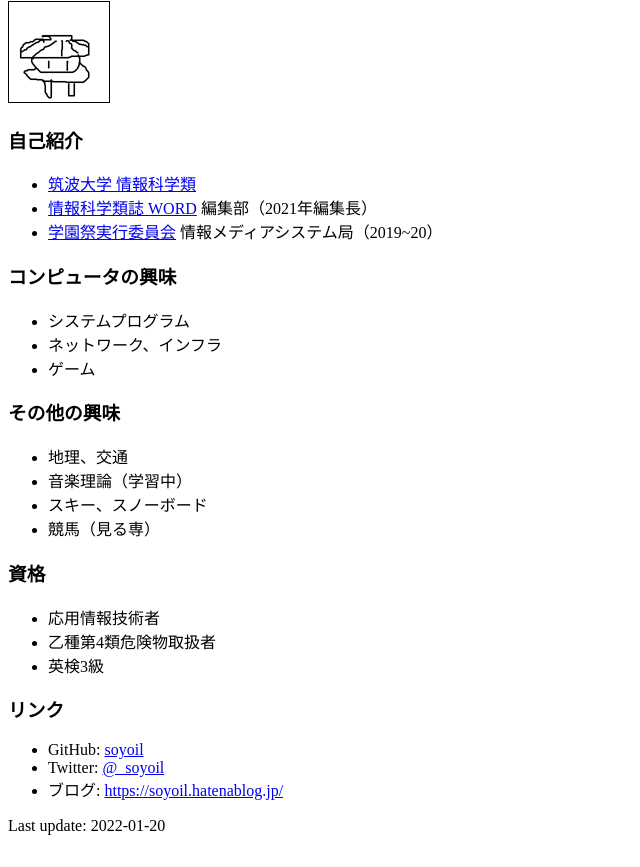
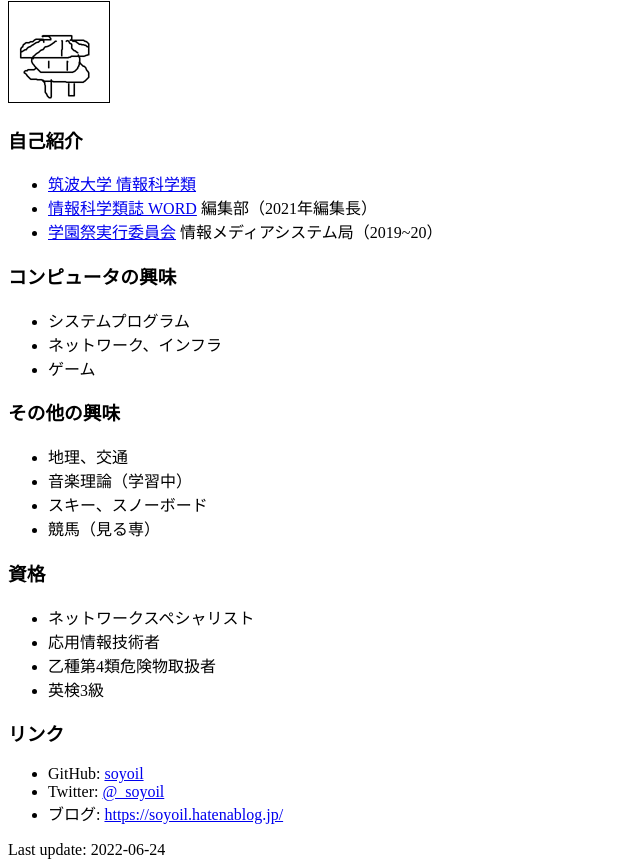
Before and after one commit to soyoil/soy.am, a plain HTML site: page index.html in a window 1280 px wide. Shown: the part 79-946 px from the top of the page, without its empty margins (0-640 px from the left). Before the commit the page ends 922 px from the top, so only its background shows below. Drawn offline with Linux system fonts and the light colour scheme.

Commit message:
Update index.html

```diff
--- a/index.html
+++ b/index.html
@@ -1 +1 @@
-<!DOCTYPE html><html lang="ja"><head><meta name="viewport" content="width=device-width,initial-scale=1"><meta charset="utf-8"><title>soy.am</title><meta property='og:url' content="https://soy.am"><meta property='og:title' content="soy.am"><meta property='og:type' content="website"><meta property='og:image' content="https://soy.am/kai.webp"><meta property='twitter:card' content="summary"><meta property='twitter:site' content="@soyoil"><meta property='twitter:creator' content="summary"></head><body><h1>soy.am</h1><img src="kai.webp" style="height:100px;width:100px;border:1px solid;"><h3>自己紹介</h3><p></p><ul><li><a href="https://www.coins.tsukuba.ac.jp">筑波大学 情報科学類</a></li><li><a href="https://www.word-ac.net">情報科学類誌 WORD</a> 編集部（2021年編集長）</li><li><a href="https://sohosai.com">学園祭実行委員会</a> 情報メディアシステム局（2019~20）</li></ul><h3>コンピュータの興味</h3><ul><li>システムプログラム</li><li>ネットワーク、インフラ</li><li>ゲーム</li></ul><h3>その他の興味</h3><ul><li>地理、交通</li><li>音楽理論（学習中）</li><li>スキー、スノーボード</li><li>競馬（見る専）</li></ul><h3>資格</h3><ul><li>応用情報技術者</li><li>乙種第4類危険物取扱者</li><li>英検3級</li></ul><h3>リンク</h3><ul><li>GitHub: <a href="https://github.com/soyoil">soyoil</a></li><li>Twitter: <a href="https://twitter.com/_soyoil">@_soyoil</a></li><li>ブログ: <a href="https://soyoil.hatenablog.jp/">https://soyoil.hatenablog.jp/</a></li></ul><footer>Last update: 2022-01-20</footer></body></html>
+<!DOCTYPE html><html lang="ja"><head><meta name="viewport" content="width=device-width,initial-scale=1"><meta charset="utf-8"><title>soy.am</title><meta property='og:url' content="https://soy.am"><meta property='og:title' content="soy.am"><meta property='og:type' content="website"><meta property='og:image' content="https://soy.am/kai.webp"><meta property='twitter:card' content="summary"><meta property='twitter:site' content="@soyoil"><meta property='twitter:creator' content="summary"></head><body><h1>soy.am</h1><img src="kai.webp" style="height:100px;width:100px;border:1px solid;"><h3>自己紹介</h3><p></p><ul><li><a href="https://www.coins.tsukuba.ac.jp">筑波大学 情報科学類</a></li><li><a href="https://www.word-ac.net">情報科学類誌 WORD</a> 編集部（2021年編集長）</li><li><a href="https://sohosai.com">学園祭実行委員会</a> 情報メディアシステム局（2019~20）</li></ul><h3>コンピュータの興味</h3><ul><li>システムプログラム</li><li>ネットワーク、インフラ</li><li>ゲーム</li></ul><h3>その他の興味</h3><ul><li>地理、交通</li><li>音楽理論（学習中）</li><li>スキー、スノーボード</li><li>競馬（見る専）</li></ul><h3>資格</h3><ul><li>ネットワークスペシャリスト</li><li>応用情報技術者</li><li>乙種第4類危険物取扱者</li><li>英検3級</li></ul><h3>リンク</h3><ul><li>GitHub: <a href="https://github.com/soyoil">soyoil</a></li><li>Twitter: <a href="https://twitter.com/_soyoil">@_soyoil</a></li><li>ブログ: <a href="https://soyoil.hatenablog.jp/">https://soyoil.hatenablog.jp/</a></li></ul><footer>Last update: 2022-06-24</footer></body></html>
```
